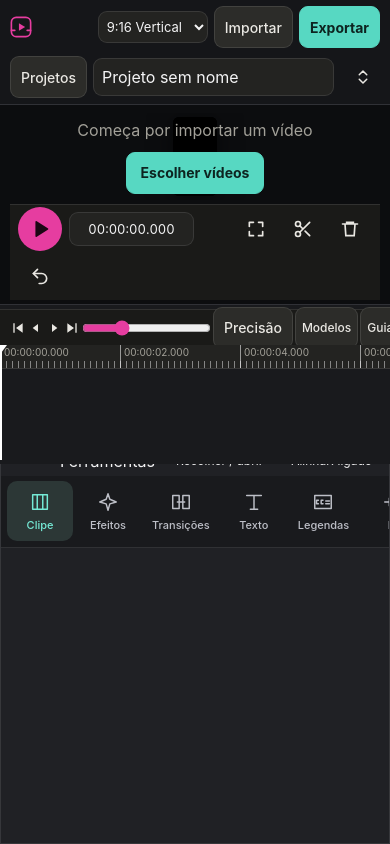
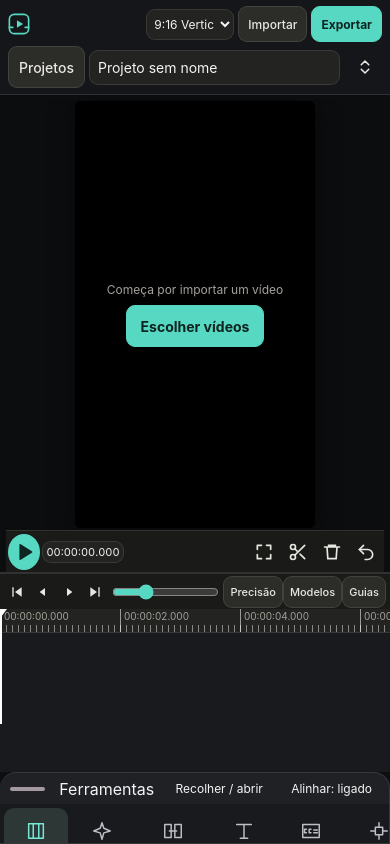
Before and after one commit to fenixin9/fenixcut, a plain HTML site: page index.html in a window 390 px wide. Drawn offline with nearby package versions, Linux system fonts and the light colour scheme; a web font is replaced by a local one.

Commit message:
V24: corrigir layout responsivo, viewport e posicionamento das ferramentas

```diff
--- a/index.html
+++ b/index.html
@@ -16,6 +16,7 @@
 <link href="https://api.fontshare.com/v2/css?f[]=satoshi@400,500,700&display=swap" rel="stylesheet">
 <link href="https://fonts.googleapis.com/css2?family=Montserrat:wght@400;600;800&family=Anton&family=Bebas+Neue&family=Bangers&family=Pacifico&family=Playfair+Display:wght@400;800&family=Special+Elite&family=Abril+Fatface&family=Oswald:wght@400;600&display=swap" rel="stylesheet">
 <link rel="stylesheet" href="style.css">
+<link rel="stylesheet" href="studio-mobile.css">
 </head>
 <body>
 <div class="app">
--- /dev/null
+++ b/studio-mobile.css
@@ -0,0 +1,42 @@
+/* FenixCut V24: deterministic viewport grid; overrides legacy and V23 layout only. */
+html:has(body.fc-ux){overflow:hidden}
+body.fc-ux{--ac:#57d8c2;--acx:#0d2420;width:100%;height:100%;overflow:hidden}
+body.fc-ux .app{display:grid!important;grid-template-columns:minmax(0,1fr)!important;grid-template-areas:"top" "stage" "tl" "panel"!important;grid-template-rows:auto minmax(0,1fr) clamp(126px,24dvh,200px) calc(72px + env(safe-area-inset-bottom))!important;width:100%;height:var(--appH,100dvh)!important;min-height:0!important;padding:0!important;overflow:hidden!important}
+body.fc-ux.ux-open .app{grid-template-rows:auto minmax(90px,1fr) clamp(85px,16dvh,140px) minmax(180px,42%)!important}
+body.fc-ux .app>.top,body.fc-ux .app>.stage,body.fc-ux .app>.tl,body.fc-ux .app>.panel{position:relative!important;inset:auto!important;width:100%!important;min-width:0!important;min-height:0!important;height:auto!important;max-height:none!important;margin:0!important;transform:none!important}
+body.fc-ux .app>.top{display:flex;flex-direction:column!important;gap:4px;padding:6px 8px!important}
+body.fc-ux .toprow{flex-wrap:nowrap!important;gap:4px!important;min-width:0}
+body.fc-ux .brand{flex:0 0 22px;gap:0}body.fc-ux .brand span{display:none}
+body.fc-ux .topr{min-width:0;gap:4px;flex-wrap:nowrap!important}body.fc-ux .topr .btn{padding:0 9px;min-height:36px;font-size:12px;flex:none}
+body.fc-ux #ratio{width:88px;min-width:0;padding:6px 3px;font-size:12px}
+body.fc-ux .projbar{margin:0;min-width:0;flex:none!important;gap:4px}body.fc-ux #projName{width:0;min-width:0;flex:1;font-size:14px}
+body.fc-ux #saveState{max-width:70px;overflow:hidden;text-overflow:ellipsis;font-size:10px}
+body.fc-ux .app>.stage{padding:4px 6px 0!important;display:flex!important;flex-direction:column!important;overflow:hidden}
+body.fc-ux .canvasWrap{position:relative!important;flex:1 1 0!important;width:100%!important;height:auto!important;min-height:0!important;overflow:hidden;display:flex;align-items:center;justify-content:center;padding:2px!important}
+body.fc-ux #preview{position:static!important;inset:auto!important;transform:none!important;width:auto!important;height:auto!important;max-width:100%!important;max-height:100%!important;object-fit:contain;margin:auto}
+body.fc-ux #empty{padding:8px;font-size:12px;text-align:center;gap:8px}
+body.fc-ux .transport{flex:0 0 42px!important;flex-wrap:nowrap!important;min-height:42px!important;height:42px!important;padding:2px!important;margin:0!important;gap:2px!important;overflow-x:auto;overflow-y:hidden}
+body.fc-ux .transport .icon{flex:0 0 32px!important;width:32px!important;height:36px!important}
+body.fc-ux #timeIn{width:82px!important;min-width:58px!important;max-width:100px;flex:0 1 82px!important;padding:3px!important;margin:0!important;font-size:11px!important}
+body.fc-ux .transport .sp{display:block;flex:1;min-width:0}
+body.fc-ux #timeTot{display:none}
+body.fc-ux .app>.tl{display:flex!important;flex-direction:column;overflow:hidden!important;padding:0!important}
+body.fc-ux .tlbar{flex:0 0 36px!important;height:36px!important;min-height:36px!important;padding:0 4px!important;gap:0!important;overflow-x:auto;overflow-y:hidden}
+body.fc-ux .tlbar .icon{flex:0 0 26px;width:26px;height:32px}
+body.fc-ux .tlbar #zoom{flex:1 1 42px!important;min-width:32px!important;max-width:160px;width:42px!important;margin:0 4px!important}
+body.fc-ux .tlbar .btn{flex:none;min-height:32px;padding:0 6px;font-size:11px}
+body.fc-ux .tlscroll{flex:1 1 0!important;min-height:0!important;height:auto!important;max-height:none!important;overflow:auto!important}
+body.fc-ux .track{min-height:0!important;height:40px;margin-top:3px}body.fc-ux .track.small{min-height:0!important;height:18px}
+body.fc-ux .seekbar{flex:none;max-height:70px;padding:3px!important;flex-wrap:nowrap!important;overflow:auto}
+body.fc-ux .app>.panel{display:flex!important;flex-direction:column!important;overflow:hidden!important;border-left:0!important;padding:0!important}
+body.fc-ux #tabs{order:3!important;flex:0 0 calc(72px + env(safe-area-inset-bottom))!important;height:calc(72px + env(safe-area-inset-bottom))!important;min-height:0!important;width:100%!important;padding:4px 4px calc(4px + env(safe-area-inset-bottom))!important;overflow-x:auto!important;overflow-y:hidden!important;align-items:stretch;margin-top:auto!important}
+body.fc-ux #tabs button{min-width:64px;min-height:0!important;height:64px;flex:none;font-size:11px;padding:4px 8px;gap:4px;white-space:nowrap}
+body.fc-ux #uxPanelHead{flex:0 0 38px!important;min-height:38px!important;padding:3px 10px!important}body.fc-ux #uxPanelHead .btn{min-height:30px;font-size:12px}
+body.fc-ux #panelBody{flex:1 1 0!important;height:auto!important;min-height:0!important;max-height:none!important;overflow:auto!important;padding:10px!important}
+body.fc-ux:not(.ux-open) #panelBody,body.fc-ux:not(.ux-open) #uxPanelHead{display:none!important}
+body.fc-ux.ux-open #panelBody{display:block!important}body.fc-ux.ux-open #uxPanelHead{display:flex!important}
+body.fc-ux .row2,body.fc-ux .row3{min-width:0}body.fc-ux .fld,body.fc-ux .rg{min-width:0}body.fc-ux .fld input,body.fc-ux .fld select,body.fc-ux .fld textarea{max-width:100%;min-width:0}
+body.fc-ux[data-focus="1"] .app{grid-template-rows:auto minmax(0,1fr) 90px calc(72px + env(safe-area-inset-bottom))!important}
+body.fc-ux[data-focus="1"] #panelBody,body.fc-ux[data-focus="1"] #uxPanelHead{display:none!important}
+@media(orientation:landscape) and (max-height:560px){body.fc-ux .app,body.fc-ux.ux-open .app,body.fc-ux[data-focus="1"] .app{grid-template-columns:minmax(0,1fr) minmax(240px,36%)!important;grid-template-areas:"top top" "stage panel" "tl panel"!important;grid-template-rows:auto minmax(0,1fr) 100px!important}body.fc-ux .app>.panel{border-left:1px solid #37383d!important}body.fc-ux.ux-open #panelBody{display:block!important}}
+@media(min-width:900px) and (min-height:561px){body.fc-ux .app,body.fc-ux.ux-open .app,body.fc-ux[data-focus="1"] .app{grid-template-columns:minmax(0,1fr) 360px!important;grid-template-areas:"top top" "stage panel" "tl panel"!important;grid-template-rows:auto minmax(0,1fr) 180px!important}body.fc-ux.ux-open #panelBody{display:block!important}}
--- a/sw.js
+++ b/sw.js
@@ -1,6 +1,6 @@
 
-const V='fenixcut-v23-ux-1';
-const SHELL=['./','./index.html','./style.css','./fx.js','./export.js','./captions.js','./ai.js','./app.js','./project.js','./studio.js','./studio-plus.js','./studio-models.js','./studio-tools.js','./studio-flow.js','./studio-edit.js','./studio-lab.js','./studio-bg.js','./studio-bg-color.js','./studio-ux.js','./asr-worker.js','./manifest.json','./icon-192.png','./icon-512.png'];
+const V='fenixcut-v24-mobile-1';
+const SHELL=['./','./index.html','./style.css','./studio-mobile.css','./fx.js','./export.js','./captions.js','./ai.js','./app.js','./project.js','./studio.js','./studio-plus.js','./studio-models.js','./studio-tools.js','./studio-flow.js','./studio-edit.js','./studio-lab.js','./studio-bg.js','./studio-bg-color.js','./studio-ux.js','./asr-worker.js','./manifest.json','./icon-192.png','./icon-512.png'];
 self.addEventListener('install',e=>{e.waitUntil(caches.open(V).then(c=>c.addAll(SHELL)));self.skipWaiting();});
 self.addEventListener('activate',e=>{e.waitUntil(caches.keys().then(k=>Promise.all(k.filter(x=>x.startsWith('fenixcut-')&&x!==V).map(x=>caches.delete(x)))).then(()=>self.clients.claim()));});
 const CDN=['cdn.jsdelivr.net','esm.sh','fonts.googleapis.com','fonts.gstatic.com','api.fontshare.com','cdn.fontshare.com'];
```
